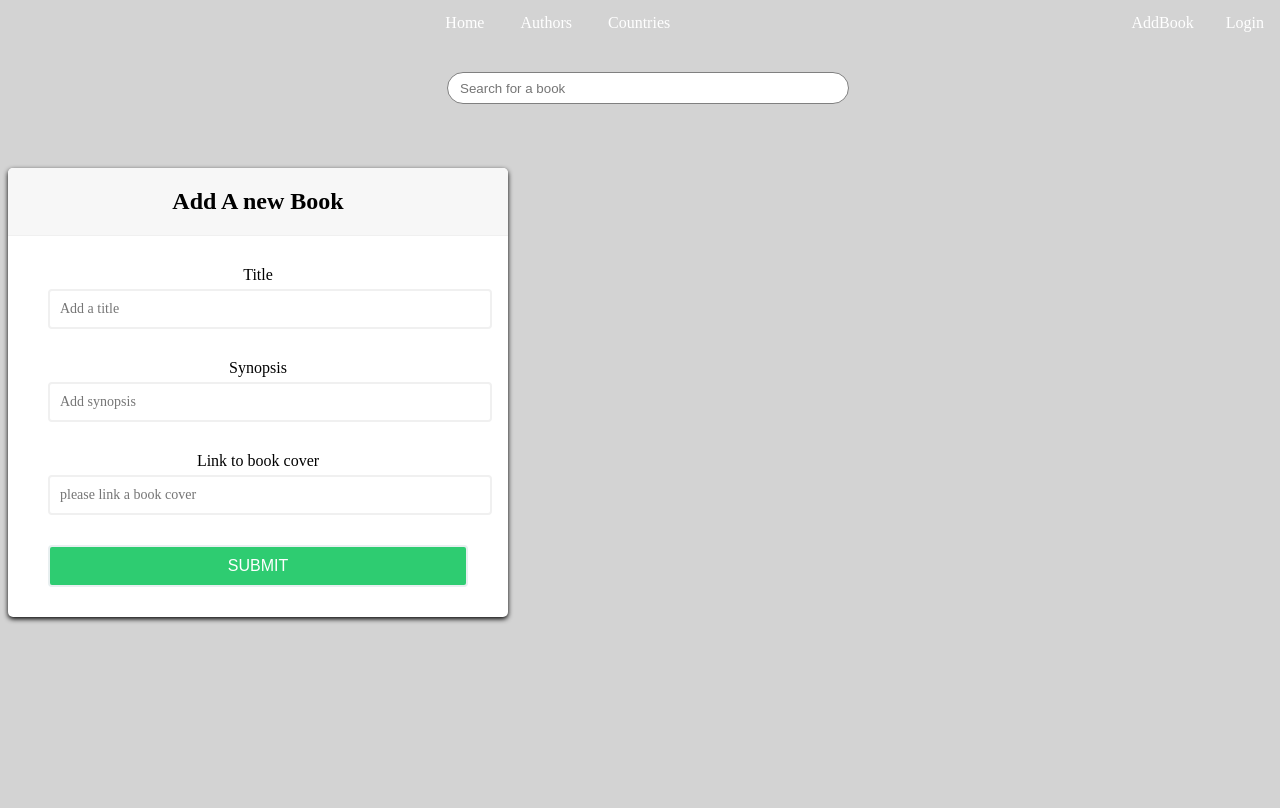
After one commit to siphiwemanda/banned_book_project, a Flask app: template templates/forms/add_book.html in a window 1280 px wide. The commit adds this page. Run offline with Flask 2, Linux system fonts and the light colour scheme; the template is opened without the code that fills it, so the values that code supplies are empty; some libraries are stand-ins or nearby versions.

Commit message:
building post and patch methods, for add book and edit author

```diff
--- a/app.py
+++ b/app.py
@@ -27,7 +27,7 @@ def create_app(test_config=None):
         response.headers.add('Access-Control-Allow-Headers',
                              'Content-Type,Authorization,true')
         response.headers.add('Access-Control-Allow-Methods',
-                             'GET,PUT,POST,DELETE,OPTIONS')
+                             'GET,PUT,POST,DELETE,PATCH,OPTIONS')
 
         return response
 
@@ -88,15 +88,23 @@ def create_app(test_config=None):
             print(422)
             abort(422)
 
-    @app.route('/Addbook', methods=['POST'])
-    def create_question():
+    @app.route('/addbook')
+    def add_book_():
+
+        return render_template('forms/add_book.html')
+
+    @app.route('/addbook/submit', methods=['POST'])
+    def add_book_submit():
         body = request.get_json()
-
         new_book = body.get('title')
-        new_blurb = body.get('blurb')
+        print(new_book)
+        new_synopsis = body.get('synopsis')
+        print(new_synopsis)
+        new_book_cover = body.get('book_cover')
+        print(new_book_cover)
         try:
 
-            book = Book(title=new_book, synopsis=new_blurb)
+            book = Book(title=new_book, synopsis=new_synopsis, book_cover=new_book_cover)
             book.insert()
         finally:
 
@@ -107,8 +115,37 @@ def create_app(test_config=None):
 
     @app.route('/authors/edit/<int:writer_id>')
     def edit_writer(writer_id):
+        authors = Writer.query.all()
+        author = Writer.query.filter_by(id=writer_id).first()
 
-        return render_template('forms/edit_authors.html')
+        return render_template('forms/edit_authors.html', author=author)
+
+    @app.route('/authors/edit/submit/<int:writer_id>', methods=['PATCH'])
+    def submit_writer_edit(writer_id):
+        update = Writer.query.filter_by(id=writer_id).first()
+        print(update.name, update.about, update.dob)
+        body = request.get_json()
+        print(body)
+
+        if body.get('name'):
+            update.name = body.get('name')
+            print(update.name)
+        if body.get('dob'):
+            update.dob = body.get('dob')
+            print(update.dob)
+        if body.get('about'):
+            update.about = body.get('about')
+            print(update.about)
+
+        try:
+            update.insert()
+        except:
+            print('patch aborted')
+            abort(422)
+        return ({
+            "success": True,
+            "Author": update.name
+        })
 
     @app.errorhandler(404)
     def not_found(error):
--- a/static/CSS/forms.css
+++ b/static/CSS/forms.css
@@ -89,3 +89,78 @@
     font-size: 16px;
     border-radius: 4px;
 }
+
+
+
+.book-form{
+    padding: 30px 40px;
+}
+
+.book-form-control{
+    margin-bottom: 10px;
+    padding-bottom: 20px;
+    position: relative;
+}
+
+.book-form-control label{
+    display: inline-block;
+    margin-bottom: 5px;
+}
+
+.book-form-control input{
+    border: 2px solid #f0f0f0;
+    border-radius: 4px;
+    display: block;
+    font-family: inherit;
+    font-size: 14px;
+    width: 100%;
+    padding: 10px;
+}
+.book-form-control.success input{
+    border-color: #2ecc71;
+}
+.book-form-control.error input{
+    border-color: #e74c3c;
+}
+
+
+
+.book-form-control i {
+    position: absolute;
+    top: 40px;
+    right: 10px;
+    visibility: hidden;
+}
+
+.book-form-control.success i .fa-check-circle{
+    color: #2ecc71;
+    visibility: visible;
+}
+
+.book-form-control.error i .fa-exclamation-circle{
+    color: #e74c3c;
+    visibility: visible;
+}
+
+.book-form-control small {
+    visibility: hidden;
+    position: absolute;
+    bottom: 0;
+    left: 0;
+}
+
+.book-form-control.error small{
+    visibility: visible;
+    color: #e74c3c;
+}
+
+.book-form button{
+    background-color: #2ecc71;
+    border: 2px solid #E8EFF0;
+    color: #ffffff;
+    display: block;
+    width: 100%;
+    padding: 10px;
+    font-size: 16px;
+    border-radius: 4px;
+}
--- a/static/main.js
+++ b/static/main.js
@@ -25,21 +25,30 @@ const form = document.getElementById('form')
 const Name = document.getElementById('Name')
 const DOB = document.getElementById('DOB')
 const About = document.getElementById('About')
+const book_form = document.getElementById('book-form')
+const book_name = document.getElementById('book-Name')
+const book_synopsis = document.getElementById('book-synopsis')
+const book_cover = document.getElementById('book-cover')
 
-form.addEventListener('submit', (e) =>{
-    e.preventDefault();
+
+function edit_writer() {
     console.log('clicked')
-    checkInputs();
-    console.log('checked')
+
     sendPatch()
     console.log('patch')
 
-})
+}
+
+function bookchecked() {
+
+    console.log('clicked')
+    AddBook()
+
+}
 
 function checkInputs() {
     const NameValue = Name.value
     const DOBValue = DOB.value
-    const AboutValue = About.value
 
     if (NameValue === ''){
         //show error class
@@ -55,6 +64,14 @@ function checkInputs() {
     }else {
         //susses class
         setsuccess(DOB)
+    }
+
+      if (book_name === ''){
+        //show error class
+        setError(book_name, 'DOB can not be blank')
+    }else {
+        //susses class
+        setsuccess(book_name)
     }
 }
 
@@ -73,10 +90,50 @@ function setsuccess(input) {
 
 function sendPatch() {
     let data = {
-        "Name" : Name,
-        "DOB": DOB,
-        "About": About
+        "name" : Name.value,
+        "dob": DOB.value,
+        "about": About.value
+}
+    console.log(data)
+    const buttonID = document.getElementById('submit-author')
+    const WriterID = buttonID.getAttribute('data-id')
+    console.log(WriterID)
+    fetch( '/authors/edit/submit/' + WriterID, {
+        "method": `PATCH`,
+        headers: {
+            'content-type' : 'application/json'
+        },
+        body: JSON.stringify(data)
+    }).then((response) =>{
+        return response.json();
+    }).then((myJson) =>{
+        if(myJson['success'] === true){
+            window.location.href ='/'
+        }
+    });
 }
 
-console.log(data)
+function AddBook() {
+    let data = {
+        "title": book_name.value,
+        "synopsis":book_synopsis.value,
+        "link" :  book_cover.value
+    }
+    console.log(data)
+    fetch('/addbook/submit',{
+        "method": `POST`,
+            headers: {
+             'content-type' : 'application/json'
+        },
+         body: JSON.stringify(data)
+    }).then((response) =>{
+        return response.json();
+    }).then((myJson) =>{
+        if(myJson['success'] === true){
+            window.location.href ='/'
+        }
+    })
+
+
+
 }
--- /dev/null
+++ b/templates/forms/add_book.html
@@ -0,0 +1,36 @@
+{% extends 'layouts/main.html' %}
+{% block title %}{% endblock %}
+{% block content %}
+    <div class="form_container">
+    <div class="form_header">
+
+    <h2> Add A new Book</h2>
+        </div>
+            <form class="book-form" id="book-form">
+                <div class="book-form-control">
+                <label>Title</label>
+                <input type="text" placeholder="Add a title" id="book-Name">
+                <i class="fas fa-check-circle"></i>
+                <i class="fas fa-exclamation"></i>
+                 <small>Error Message</small>
+                </div>
+                <div class="book-form-control">
+                <label>Synopsis</label>
+                <input type="text" placeholder="Add synopsis" id="book-synopsis">
+                 <i class="fas fa-check-circle"></i>
+                    <i class="fas fa-exclamation-circle"></i>
+                 <small>Error Message</small>
+                 </div>
+                <div class="book-form-control">
+                    <label>Link to book cover</label>
+                <input type="text" placeholder="please link a book cover" id="book-cover">
+                <i class="fas fa-check-circle"></i>
+                <i class="fas fa-exclamation"></i>
+                <small>Error Message</small>
+            </div>
+        <button id="submit-book"  onclick=bookchecked()>SUBMIT</button>
+        </form>
+
+    </div>
+
+{% endblock %}
--- a/templates/layouts/main.html
+++ b/templates/layouts/main.html
@@ -30,9 +30,8 @@
                  <a href="#" rel="modal:close"></a>
         </div>
         {% endif %}
-        <li style="float: right"><a href="/">Edit</a></li>
 
-
+      <li style="float: right"><a href="/addbook">AddBook</a></li>
     </ul>
 </nav>
 
@@ -44,10 +43,7 @@
     </div>
 </div>
 
-<div>
-
-</div>
-    <div id="content">{% block content %}{% endblock %}</div>
+    <div  id="content">{% block content %}{% endblock %}</div>
     <div id="footer">
         {% block footer %}
 
--- a/templates/pages/author.html
+++ b/templates/pages/author.html
@@ -6,7 +6,7 @@
         <ul class="authors">
             {% for author in authors %}
                 <a href="/authors/{{ author.id }}">
-                <li style="display: block" class="writers"> • {{ author.name}} | <button >Edit</button></li>
+                <li style="display: block" class="writers"> • {{ author.name}} |<a style="display: inline-block" href="authors/edit/{{ author.id }}" >Edit</a></li>
             {%endfor%}
         </ul>
 </div>
```
Also changed, not shown: models.py (+12 -11 lines), templates/forms/edit_authors.html (+6 -4 lines).
